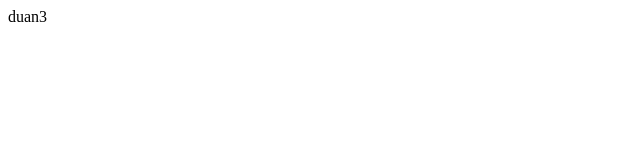
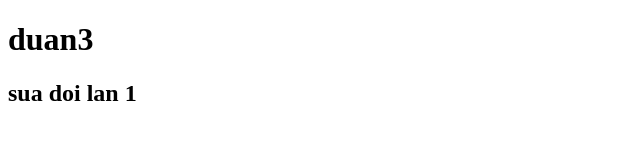
Before and after one commit to nguynthihn/duan3, a plain HTML site: page index.html in a window 1280 px wide. Shown: the whole page, without its empty margins (0-640 px from the left). Drawn offline with Linux system fonts and the light colour scheme.

Commit message:
sua doi lan 1

```diff
--- a/index.html
+++ b/index.html
@@ -6,6 +6,7 @@
     <title>duan3</title>
   </head>
   <body>
-    duan3
+    <h1>duan3</h1>
+    <h2>sua doi lan 1</h2>
   </body>
 </html>
```
